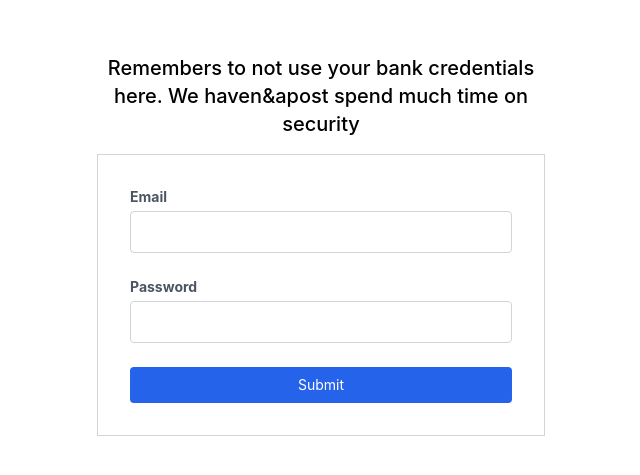
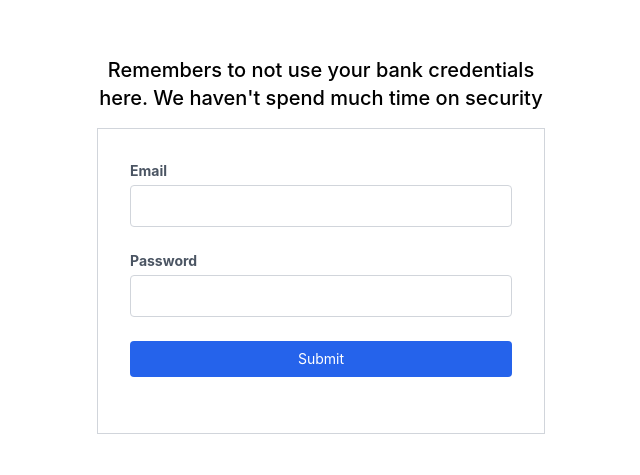
Before and after one commit to pmakowski23/UltimateFormCreator, a React (Create React App) app in the folder client/: page / in a window 1280 px wide. Shown: the part 155-630 px from the top of the page, without its empty margins (319-959 px from the left). Built offline with nearby package versions, Linux system fonts and the light colour scheme.

Commit message:
beautify

```diff
--- a/client/craco.config.js
+++ b/client/craco.config.js
@@ -1,7 +1,7 @@
 module.exports = {
   style: {
     postcss: {
-      plugins: [require("tailwindcss"), require("autoprefixer")],
+      plugins: [require('tailwindcss'), require('autoprefixer')],
     },
   },
 };
--- a/client/src/App.tsx
+++ b/client/src/App.tsx
@@ -6,7 +6,7 @@ const App: FunctionComponent = () => {
     <div className="min-h-screen bg-cyan-900 flex flex-col justify-center">
       <div className="max-w-md w-full mx-auto">
         <div className="text-center font-medium text-xl">
-          Remembers to not use your bank credentials here. We haven&apost spend much time on security
+          Remembers to not use your bank credentials here. We haven&apos;t spend much time on security
         </div>
       </div>
       <div className="max-w-md w-full mx-auto mt-4 bg-white p-8 border border-gray-300">
@@ -28,6 +28,7 @@ const App: FunctionComponent = () => {
               Submit
             </button>
           </div>
+          <img id="myImage" data-src="holder.js/300x200"></img>
         </form>
       </div>
     </div>
--- a/client/tailwind.config.js
+++ b/client/tailwind.config.js
@@ -1,5 +1,5 @@
 module.exports = {
-  purge: ["./src/**/*.{js,jsx,ts,tsx}", "./public/index.html"],
+  purge: ['./src/**/*.{js,jsx,ts,tsx}', './public/index.html'],
   darkMode: false, // or 'media' or 'class'
   theme: {
     extend: {},
```
